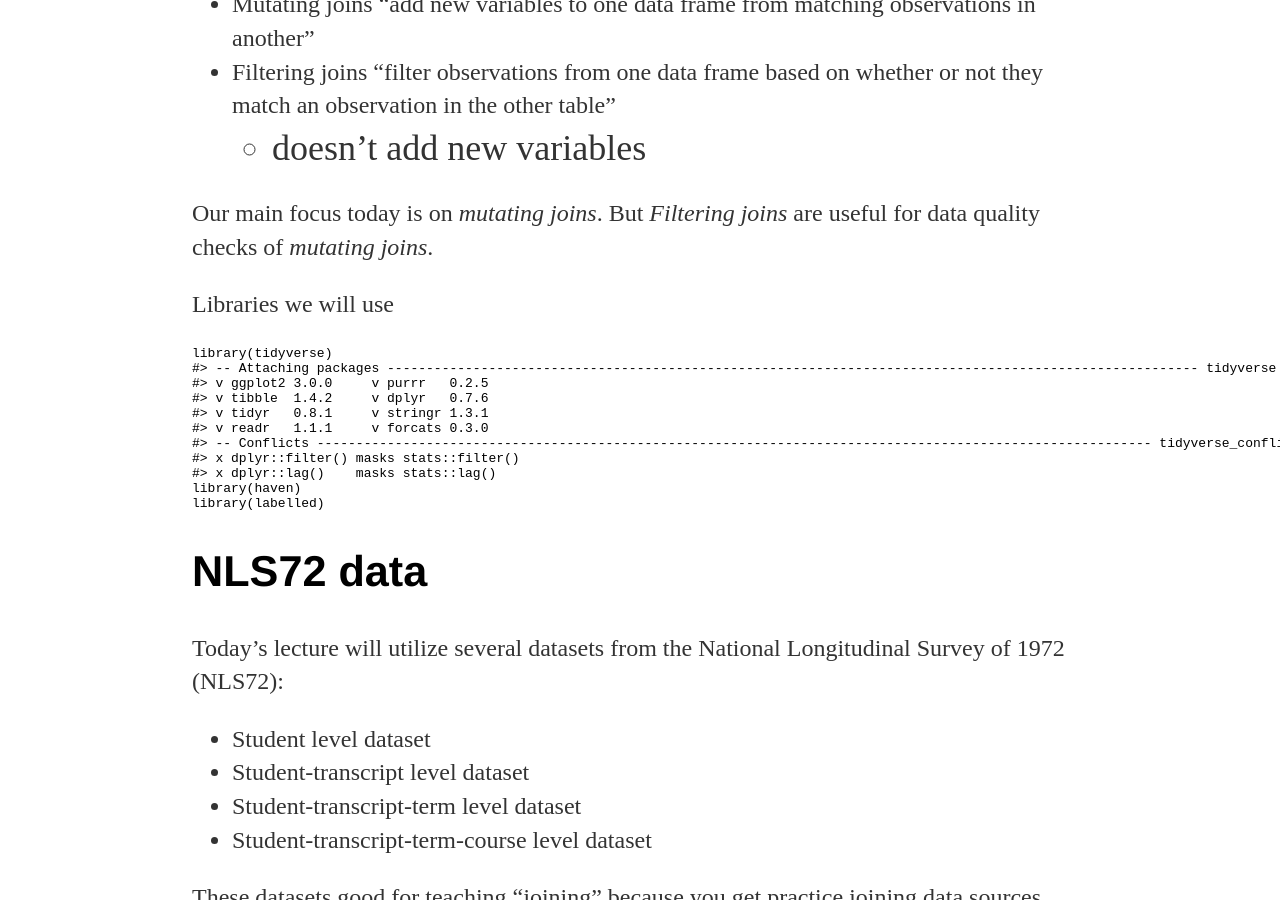
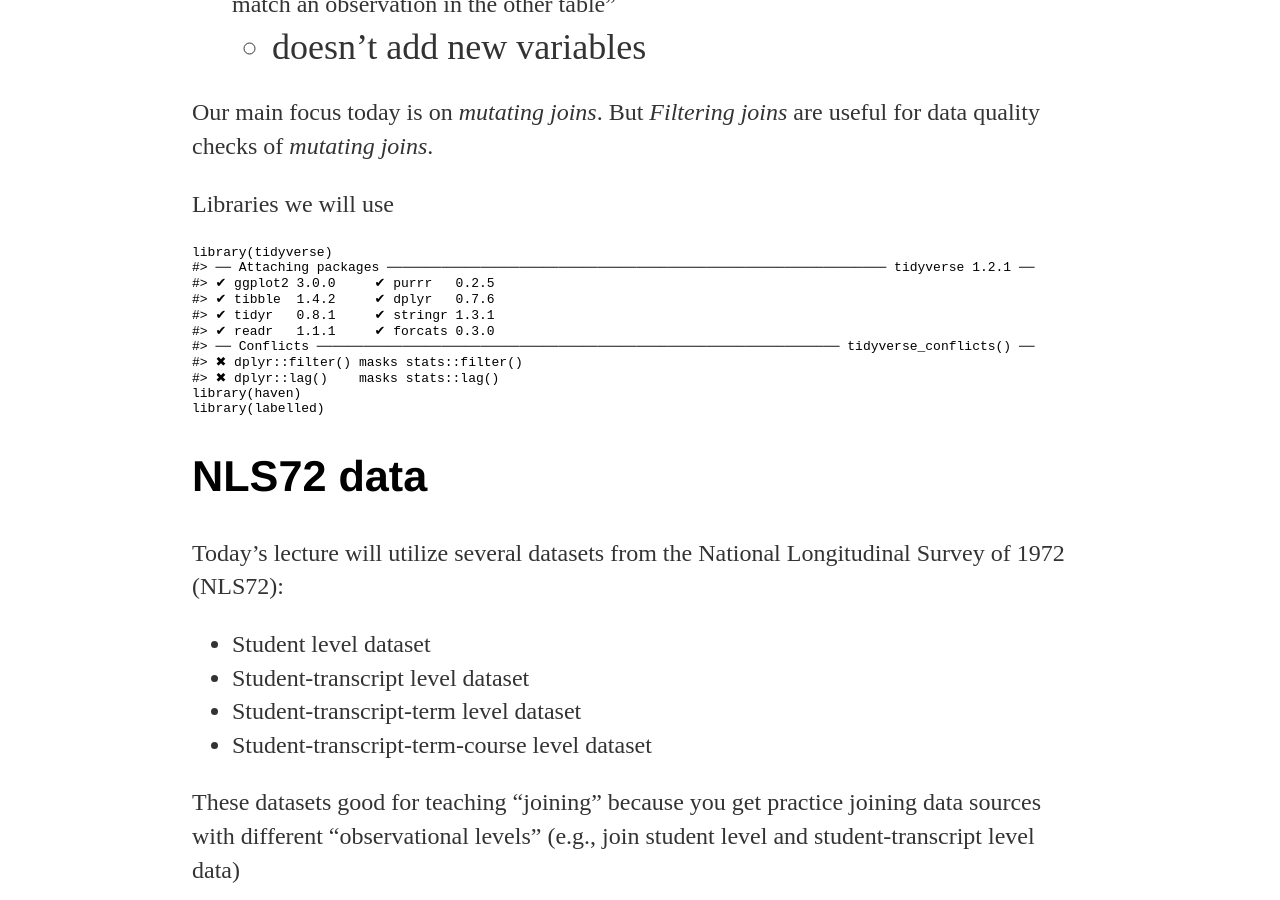
Before and after one commit to ozanj/rclass, a Jekyll site: the page built from lectures/lecture7/lecture7.md, in a window 1280 px wide and 900 px high, scrolled down 2591 px. Built offline with Jekyll 4.4.1, drawn with Linux system fonts in a browser that asks for light colours; our own code applies the rules of GitHub Pages for plain Markdown files; some of the changed text lies outside the part shown.

````diff
--- a/lectures/lecture7/lecture7.md
+++ b/lectures/lecture7/lecture7.md
@@ -26,6 +26,7 @@ output:
 
 
 
+
 # Introduction
 
 ## Logistics
@@ -91,14 +92,14 @@ Libraries we will use
 
 ```r
 library(tidyverse)
-#> -- Attaching packages -------------------------------------------------------------------------------------------------------- tidyverse 1.2.1 --
-#> v ggplot2 3.0.0     v purrr   0.2.5
-#> v tibble  1.4.2     v dplyr   0.7.6
-#> v tidyr   0.8.1     v stringr 1.3.1
-#> v readr   1.1.1     v forcats 0.3.0
-#> -- Conflicts ----------------------------------------------------------------------------------------------------------- tidyverse_conflicts() --
-#> x dplyr::filter() masks stats::filter()
-#> x dplyr::lag()    masks stats::lag()
+#> ── Attaching packages ──────────────────────────────────────────────────────────────── tidyverse 1.2.1 ──
+#> ✔ ggplot2 3.0.0     ✔ purrr   0.2.5
+#> ✔ tibble  1.4.2     ✔ dplyr   0.7.6
+#> ✔ tidyr   0.8.1     ✔ stringr 1.3.1
+#> ✔ readr   1.1.1     ✔ forcats 0.3.0
+#> ── Conflicts ─────────────────────────────────────────────────────────────────── tidyverse_conflicts() ──
+#> ✖ dplyr::filter() masks stats::filter()
+#> ✖ dplyr::lag()    masks stats::lag()
 library(haven)
 library(labelled)
 ```
````
Also changed, not shown: other parts of lectures/lecture7/lecture7.md (+1 -1 lines), lectures/lecture7/lecture7.Rmd (+8 -1 lines), lectures/lecture7/lecture7.html (+9 -9 lines).
